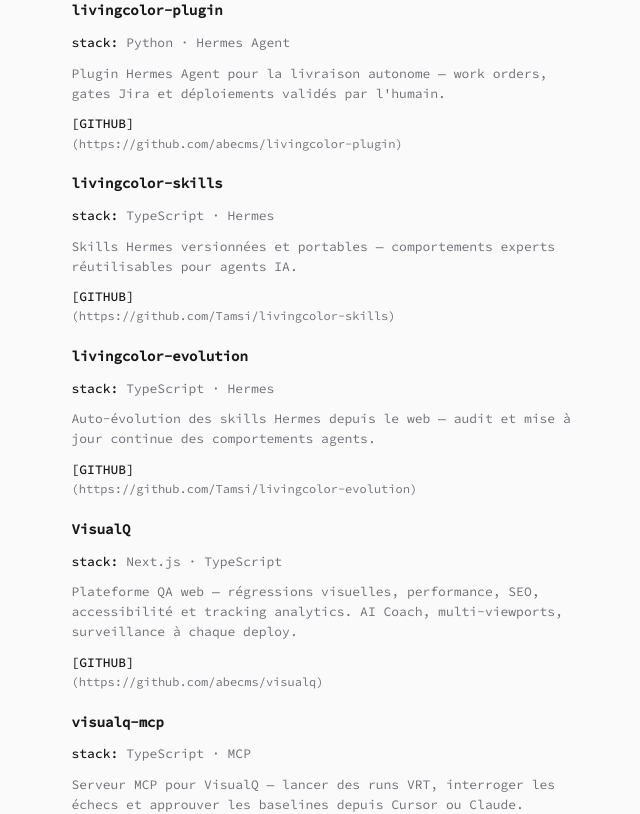
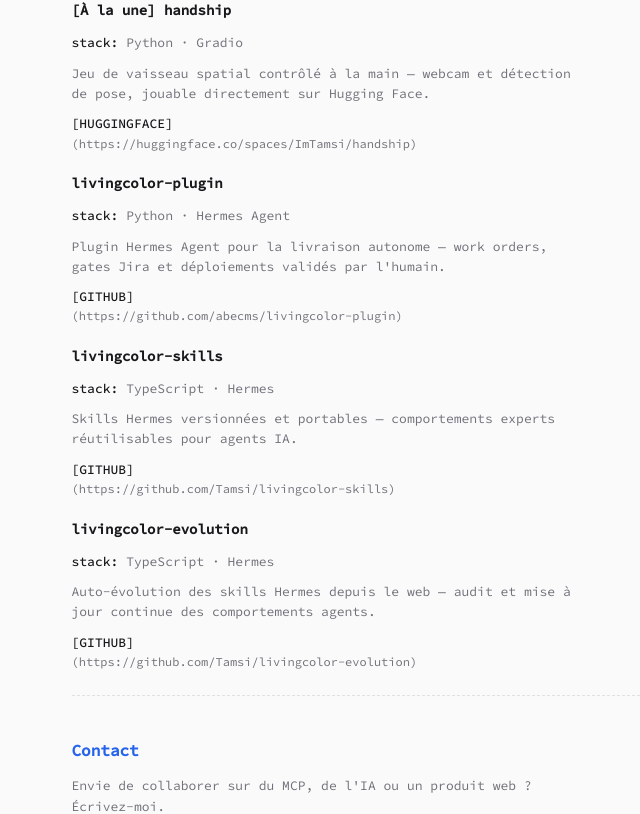
Before and after one commit to Tamsi/tamsi, a Next.js app: page /machine in a window 1280 px wide. Shown: the part 5192-6006 px from the top of the page, without its empty margins (177-817 px from the left). Built offline with nearby package versions, Linux system fonts and the light colour scheme; no server answers.

Commit message:
feat: add handship to featured projects and drop private VisualQ repos

```diff
--- a/src/components/sections/projects.tsx
+++ b/src/components/sections/projects.tsx
@@ -21,7 +21,6 @@
 
 const DEMO_URLS: Record<string, string> = {
   'ai-code-reviewer-mcp': 'https://huggingface.co/spaces/ImTamsi/ai-code-reviewer',
-  VisualQ: 'https://visualq.ai',
 }
 
 export function Projects() {
--- a/src/i18n/dictionaries.ts
+++ b/src/i18n/dictionaries.ts
@@ -261,6 +261,15 @@
             'Pont MCP vers les API Red Bee Media OTT — pour Cursor, Claude et les clients MCP qui automatisent la plateforme streaming.',
         },
         {
+          title: 'handship',
+          language: 'Python · Gradio',
+          url: 'https://huggingface.co/spaces/ImTamsi/handship',
+          source: 'huggingface',
+          featured: true,
+          description:
+            'Jeu de vaisseau spatial contrôlé à la main — webcam et détection de pose, jouable directement sur Hugging Face.',
+        },
+        {
           title: 'livingcolor-plugin',
           language: 'Python · Hermes Agent',
           url: 'https://github.com/abecms/livingcolor-plugin',
@@ -283,22 +292,6 @@
           source: 'github',
           description:
             'Auto-évolution des skills Hermes depuis le web — audit et mise à jour continue des comportements agents.',
-        },
-        {
-          title: 'VisualQ',
-          language: 'Next.js · TypeScript',
-          url: 'https://github.com/abecms/visualq',
-          source: 'github',
-          description:
-            'Plateforme QA web — régressions visuelles, performance, SEO, accessibilité et tracking analytics. AI Coach, multi-viewports, surveillance à chaque deploy.',
-        },
-        {
-          title: 'visualq-mcp',
-          language: 'TypeScript · MCP',
-          url: 'https://github.com/abecms/visualq-mcp',
-          source: 'github',
-          description:
-            'Serveur MCP pour VisualQ — lancer des runs VRT, interroger les échecs et approuver les baselines depuis Cursor ou Claude.',
         },
       ] satisfies ProjectItem[],
     },
@@ -669,6 +662,15 @@
             'MCP bridge to Red Bee Media OTT APIs — for Cursor, Claude, and MCP clients automating the streaming platform.',
         },
         {
+          title: 'handship',
+          language: 'Python · Gradio',
+          url: 'https://huggingface.co/spaces/ImTamsi/handship',
+          source: 'huggingface',
+          featured: true,
+          description:
+            'Hand-controlled spaceship game — webcam and pose detection, playable directly on Hugging Face.',
+        },
+        {
           title: 'livingcolor-plugin',
           language: 'Python · Hermes Agent',
           url: 'https://github.com/abecms/livingcolor-plugin',
@@ -691,22 +693,6 @@
           source: 'github',
           description:
             'Auto-evolution of Hermes skills from the web — continuous audit and refresh of agent behaviors.',
-        },
-        {
-          title: 'VisualQ',
-          language: 'Next.js · TypeScript',
-          url: 'https://github.com/abecms/visualq',
-          source: 'github',
-          description:
-            'Web QA platform — visual regressions, performance, SEO, accessibility, and analytics tracking. AI Coach, multi-viewport runs, continuous monitoring on every deploy.',
-        },
-        {
-          title: 'visualq-mcp',
-          language: 'TypeScript · MCP',
-          url: 'https://github.com/abecms/visualq-mcp',
-          source: 'github',
-          description:
-            'MCP server for VisualQ — run VRT, poll failures, and approve baselines from Cursor or Claude.',
         },
       ] satisfies ProjectItem[],
     },
```
